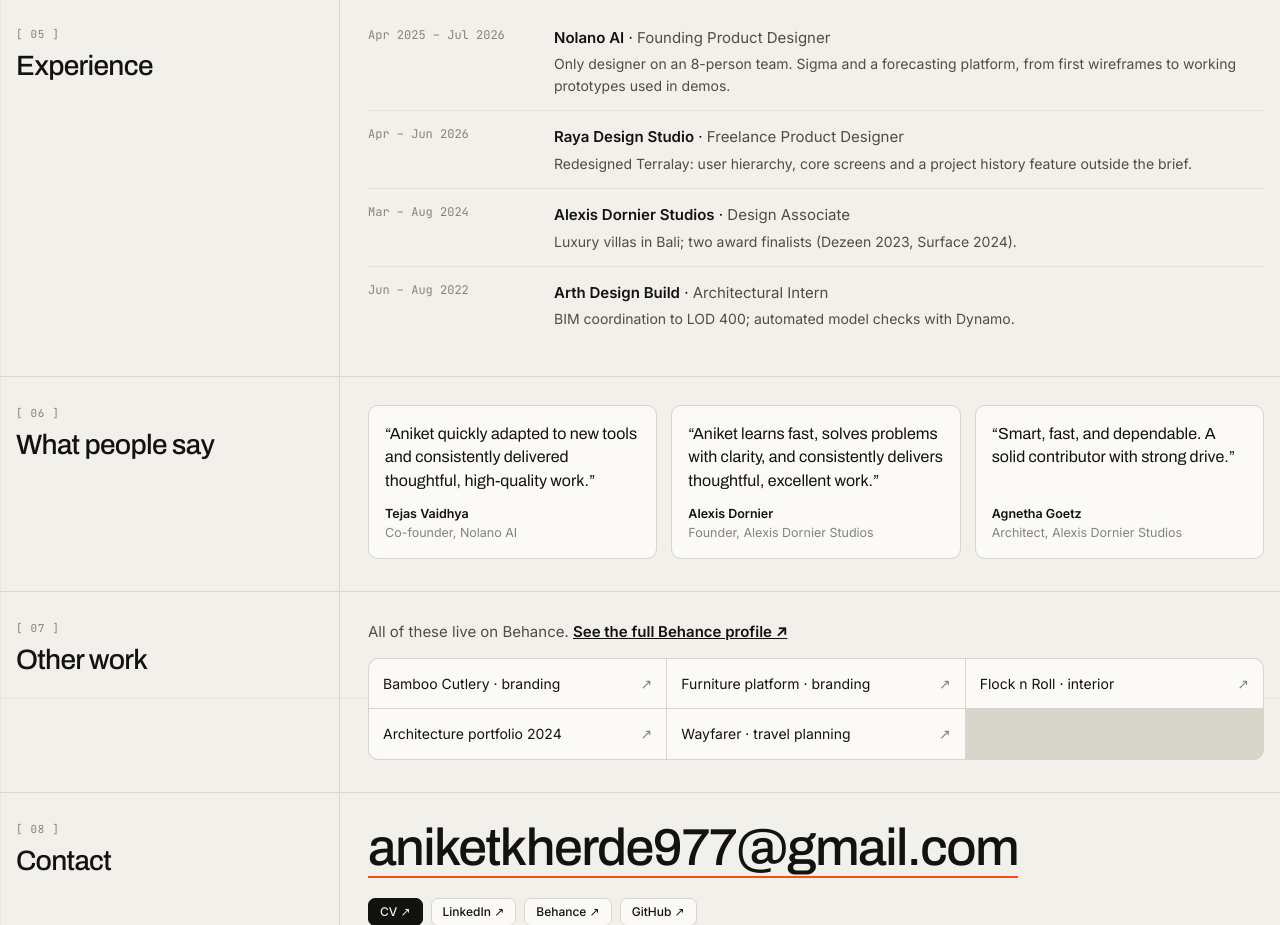
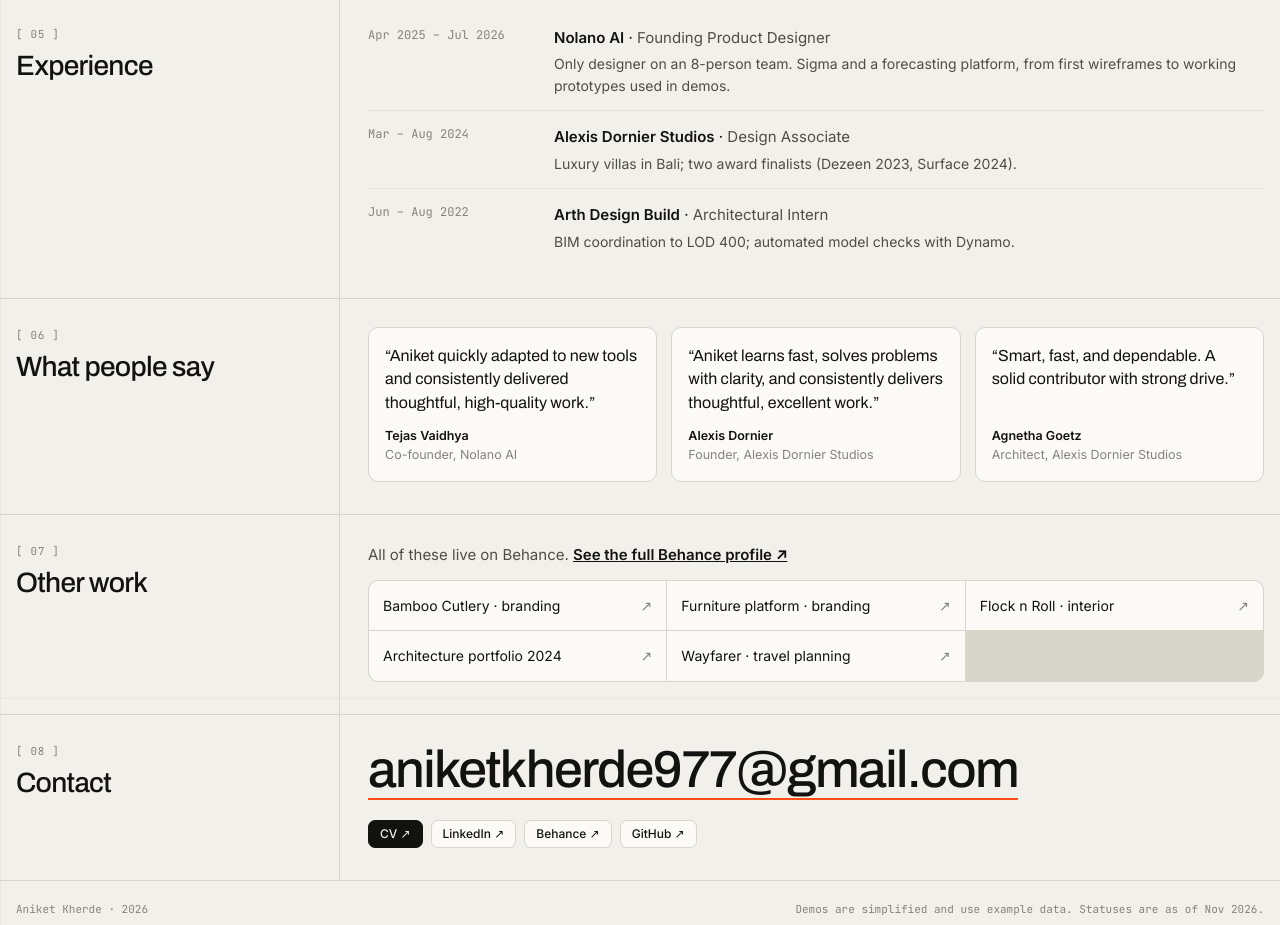
Before and after one commit to aniketkherde4701/aniket-portfolio, a plain HTML site: page index.html in a window 1280 px wide. Shown: the part 2502-3427 px from the top of the page. Drawn offline with Linux system fonts and the light colour scheme.

Commit message:
Add files via upload

```diff
--- a/index.html
+++ b/index.html
@@ -700,7 +700,6 @@ const PROJECTS = [
 ];
 const EXPERIENCE=[
  ["Nolano AI","Founding Product Designer","Only designer on an 8-person team. Sigma and a forecasting platform, from first wireframes to working prototypes used in demos.","Apr 2025 – Jul 2026"],
- ["Raya Design Studio","Freelance Product Designer","Redesigned Terralay: user hierarchy, core screens and a project history feature outside the brief.","Apr – Jun 2026"],
  ["Alexis Dornier Studios","Design Associate","Luxury villas in Bali; two award finalists (Dezeen 2023, Surface 2024).","Mar – Aug 2024"],
  ["Arth Design Build","Architectural Intern","BIM coordination to LOD 400; automated model checks with Dynamo.","Jun – Aug 2022"]
 ];
```
